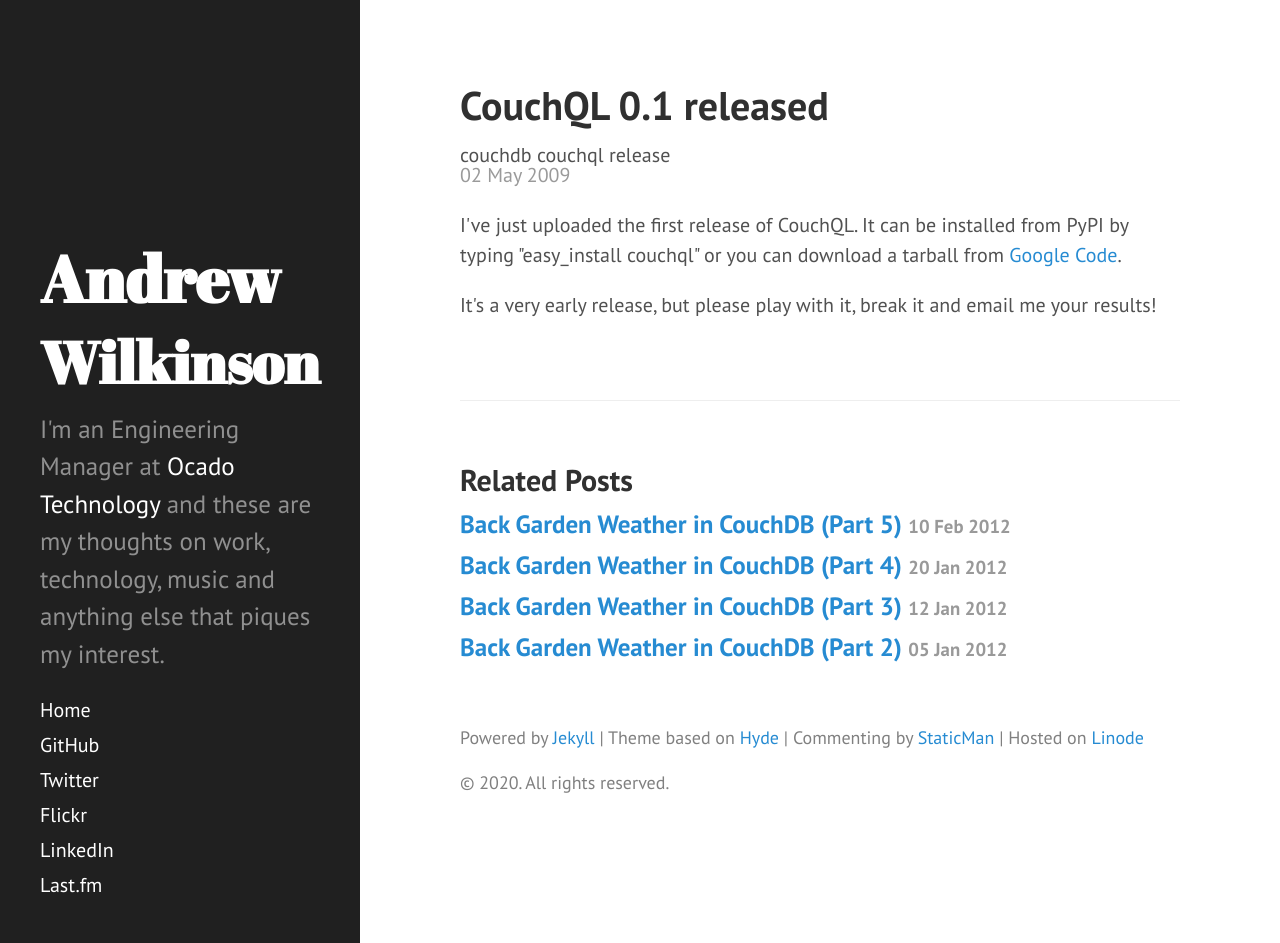
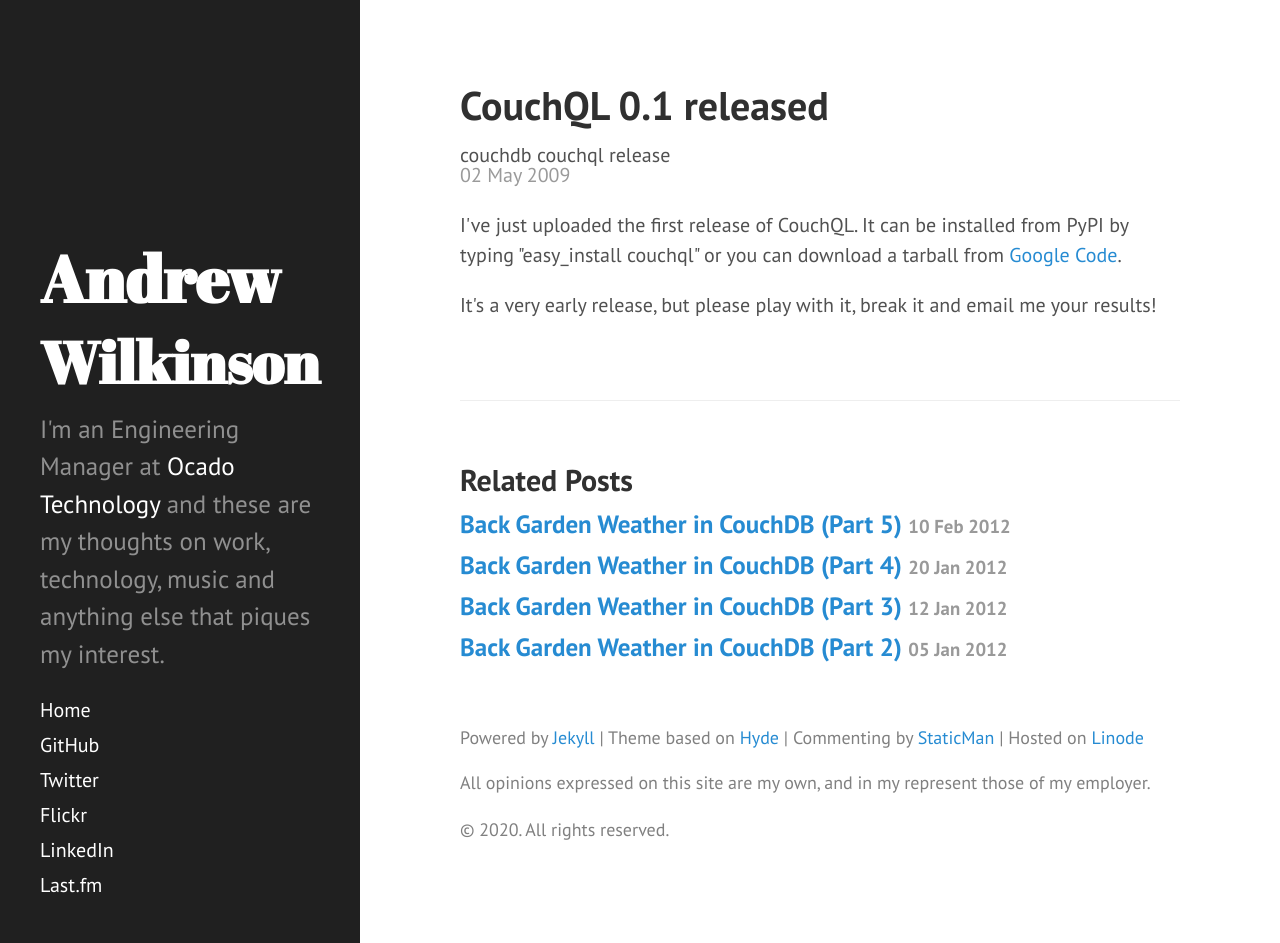
Before and after one commit to andrewjw/site, a Jekyll site: the page built from _posts/2009-05-02-couchql-01-released.html, in a window 1280 px wide and 943 px high. Built offline with Jekyll 4.4.1, drawn with Linux system fonts in a browser that asks for light colours.

Commit message:
Add disclaimer.

```diff
--- a/_includes/footer.html
+++ b/_includes/footer.html
@@ -1,5 +1,7 @@
 <div class="footer">
     <span class="nowrap">Powered by <a href="https://jekyllrb.com/">Jekyll</a></span><span class="nowrap"> | Theme based on <a href="https://jekyllthemes.io/theme/hyde">Hyde</a></span><span class="nowrap"> | Commenting by <a href="https://staticman.net/">StaticMan</a></span><span class="nowrap"> | Hosted on <a href="https://www.linode.com/?r=24724540c4f4e6c4e633d405ed0e807e2df58005">Linode</a></span>
 
+    <p>All opinions expressed on this site are my own, and in my represent those of my employer.</p>
+
     <p>&copy; {{ site.time | date: '%Y' }}. All rights reserved.</p>
 </div>
```
